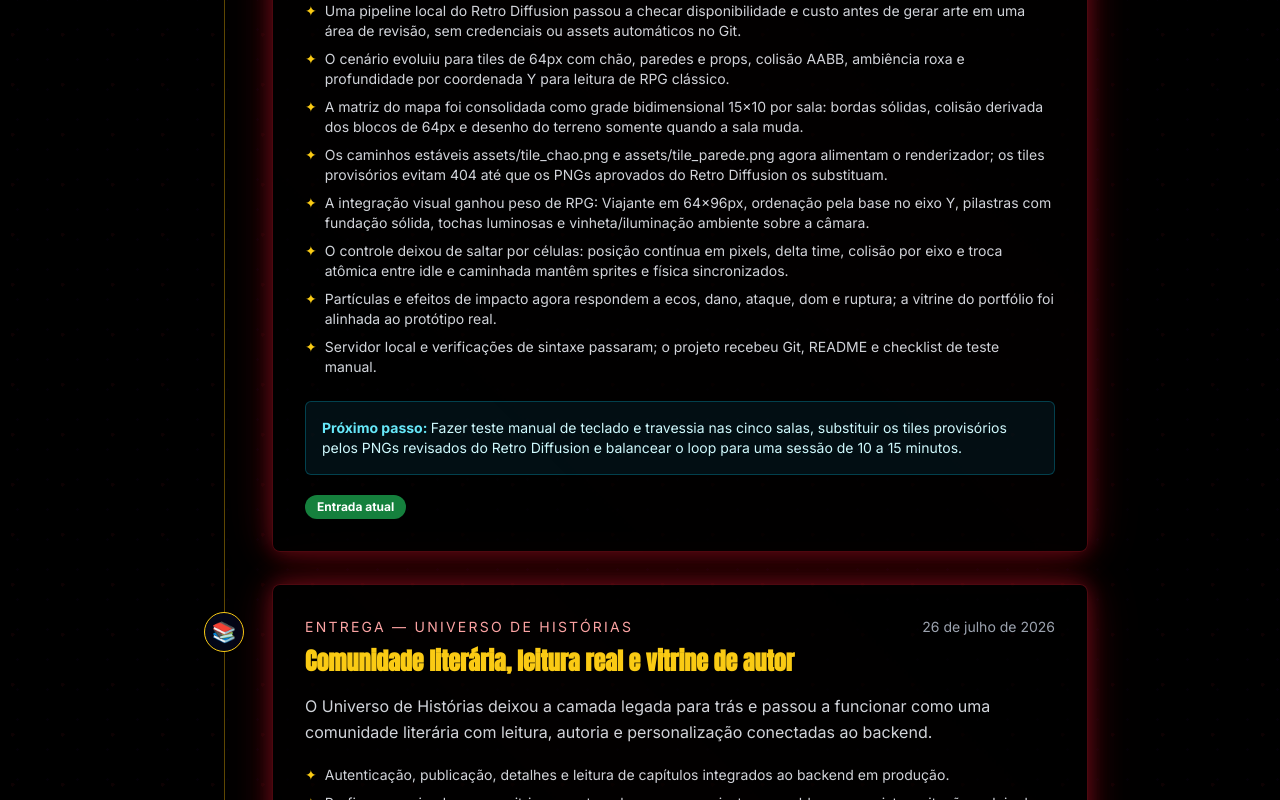
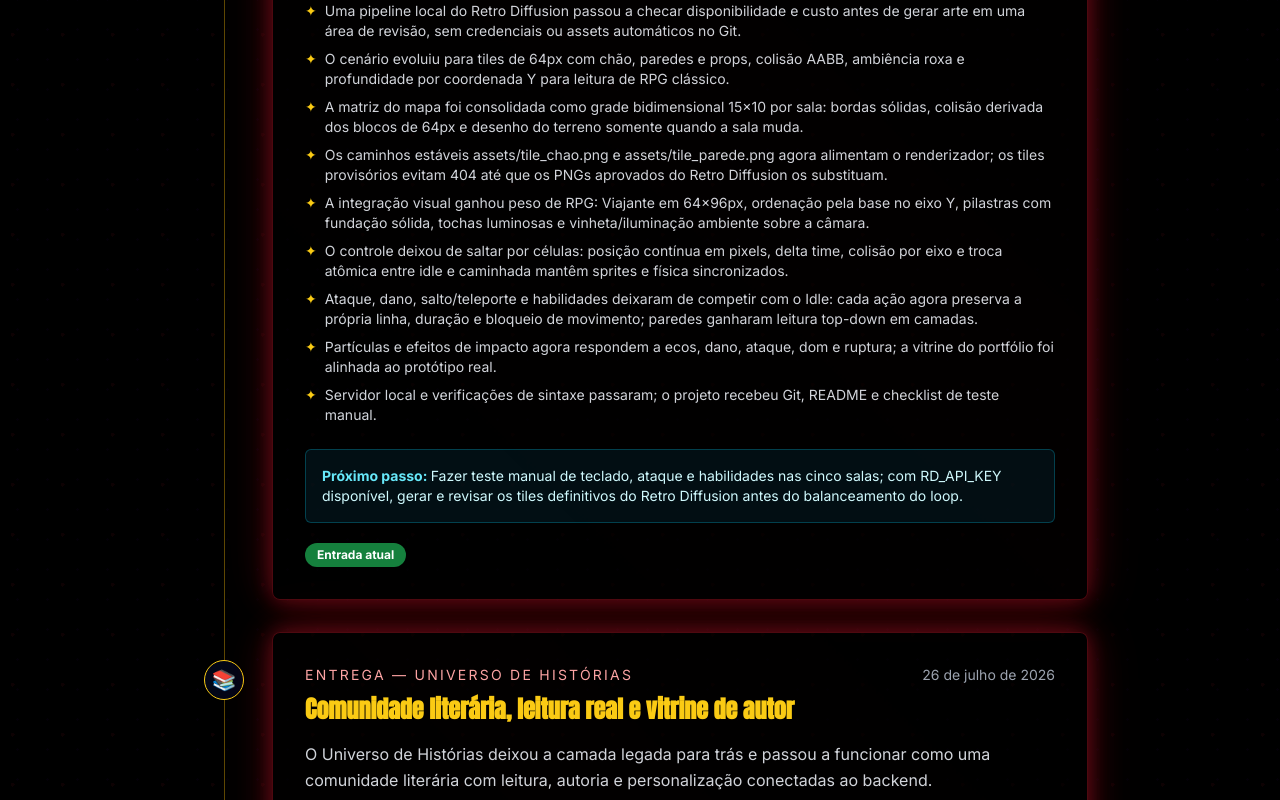
Before and after one commit to murilobsantos/portfoli-novo, a Next.js app: page /devlog in a window 1280 px wide. Shown: the part 828-1628 px from the top of the page. Built offline with nearby package versions, Linux system fonts and the light colour scheme.

Commit message:
docs: registrar acoes do Echoes

```diff
--- a/src/data/devlog.ts
+++ b/src/data/devlog.ts
@@ -33,10 +33,11 @@ export const devlogEntries: DevlogEntry[] = [
       "Os caminhos estáveis assets/tile_chao.png e assets/tile_parede.png agora alimentam o renderizador; os tiles provisórios evitam 404 até que os PNGs aprovados do Retro Diffusion os substituam.",
       "A integração visual ganhou peso de RPG: Viajante em 64×96px, ordenação pela base no eixo Y, pilastras com fundação sólida, tochas luminosas e vinheta/iluminação ambiente sobre a câmara.",
       "O controle deixou de saltar por células: posição contínua em pixels, delta time, colisão por eixo e troca atômica entre idle e caminhada mantêm sprites e física sincronizados.",
+      "Ataque, dano, salto/teleporte e habilidades deixaram de competir com o Idle: cada ação agora preserva a própria linha, duração e bloqueio de movimento; paredes ganharam leitura top-down em camadas.",
       "Partículas e efeitos de impacto agora respondem a ecos, dano, ataque, dom e ruptura; a vitrine do portfólio foi alinhada ao protótipo real.",
       "Servidor local e verificações de sintaxe passaram; o projeto recebeu Git, README e checklist de teste manual.",
     ],
-    nextStep: "Fazer teste manual de teclado e travessia nas cinco salas, substituir os tiles provisórios pelos PNGs revisados do Retro Diffusion e balancear o loop para uma sessão de 10 a 15 minutos.",
+    nextStep: "Fazer teste manual de teclado, ataque e habilidades nas cinco salas; com RD_API_KEY disponível, gerar e revisar os tiles definitivos do Retro Diffusion antes do balanceamento do loop.",
     icon: "⚔️",
     current: true,
   },
```
